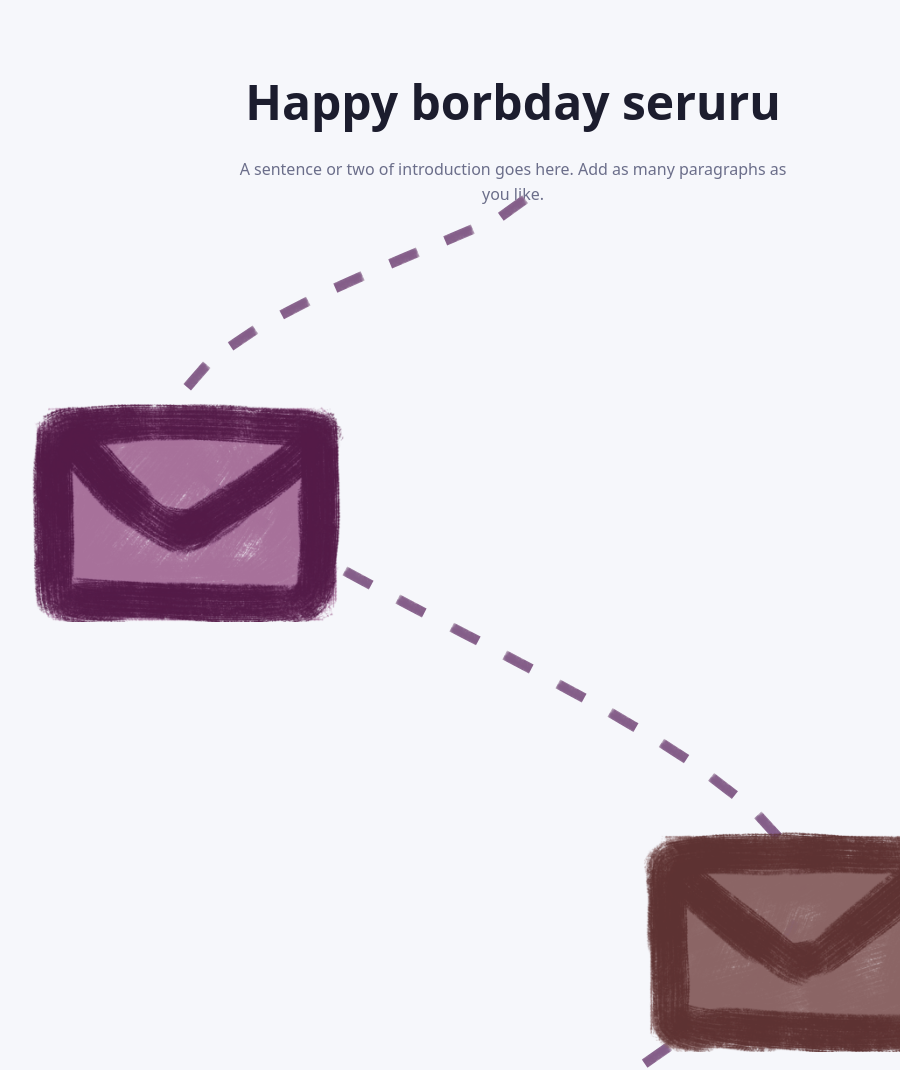
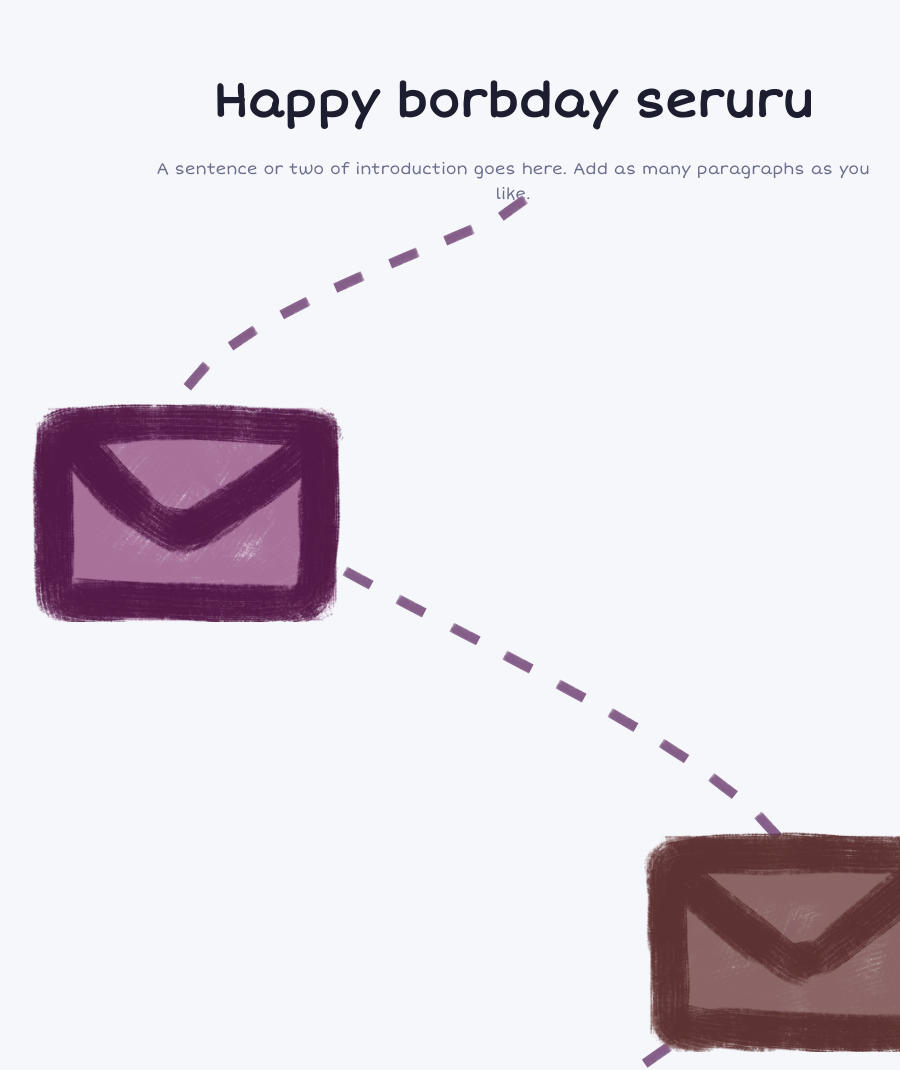
Before and after one commit to EnDpim/happyborbdaysera, a plain HTML site: page index.html in a window 1280 px wide. Shown: the top 1070 px of the page, without its empty margins (127-1027 px from the left). Drawn offline with Linux system fonts and the light colour scheme.

Commit message:
font apply

```diff
--- a/css/style.css
+++ b/css/style.css
@@ -1,4 +1,10 @@
 /* ---------- Basics ---------- */
+@font-face {
+  font-family: "MyFont";
+  src: url("../assets/fonts/ShortStack-Regular.ttf") format("truetype");
+  font-display: swap;
+}
+
 * {
     box-sizing: border-box;
     margin: 0;
@@ -6,7 +12,7 @@
 }
 
 body {
-    font-family: system-ui, -apple-system, "Segoe UI", Roboto, sans-serif;
+    font-family: "MyFont", system-ui, sans-serif;
     background: #f6f7fb;
     color: #1c1d2e;
     line-height: 1.6;
@@ -40,6 +46,7 @@ img {
 }
 
 .intro h1 {
+    font-family: "MyFont", system-ui, sans-serif;
     font-size: 3rem;
     margin-bottom: 1rem;
 }
```
